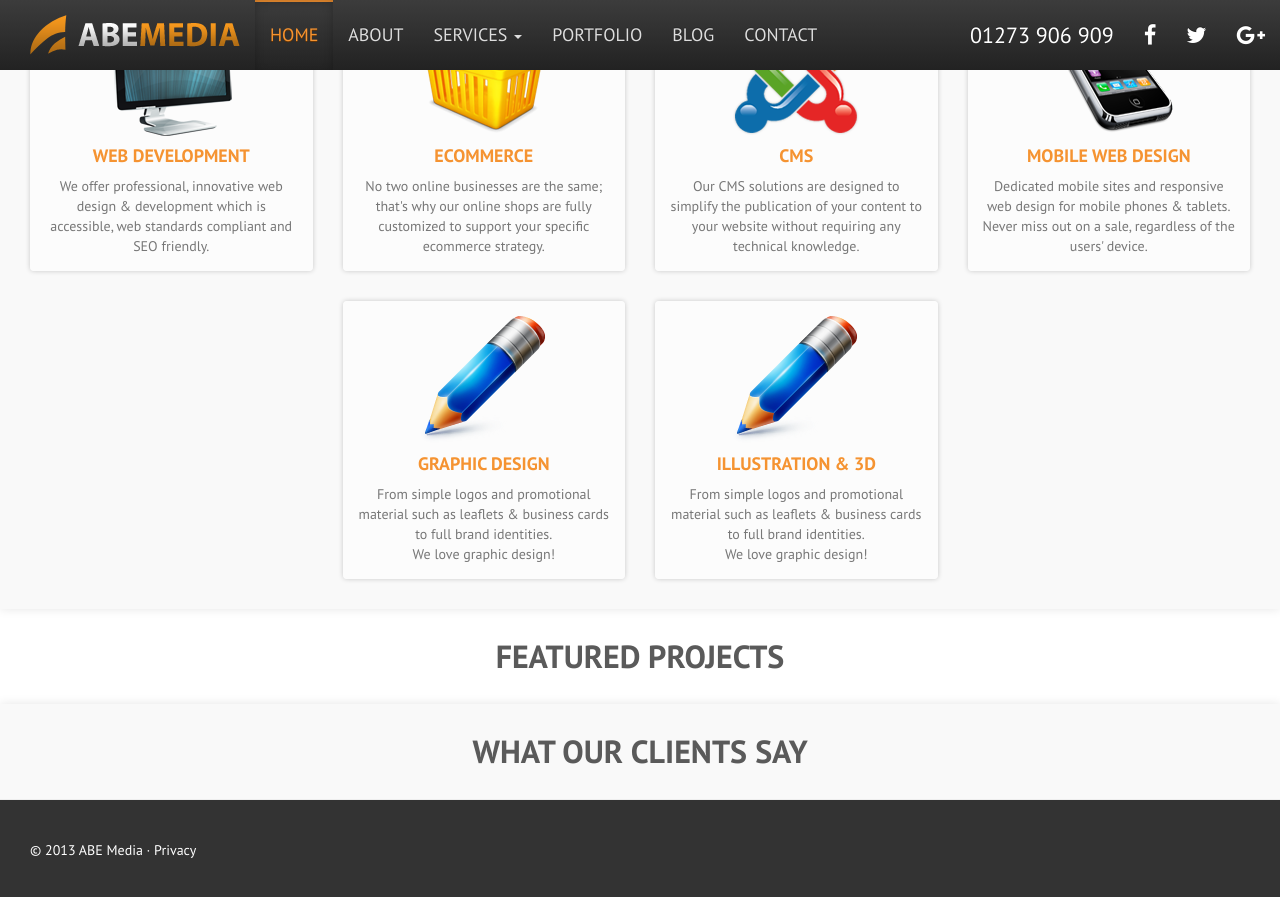
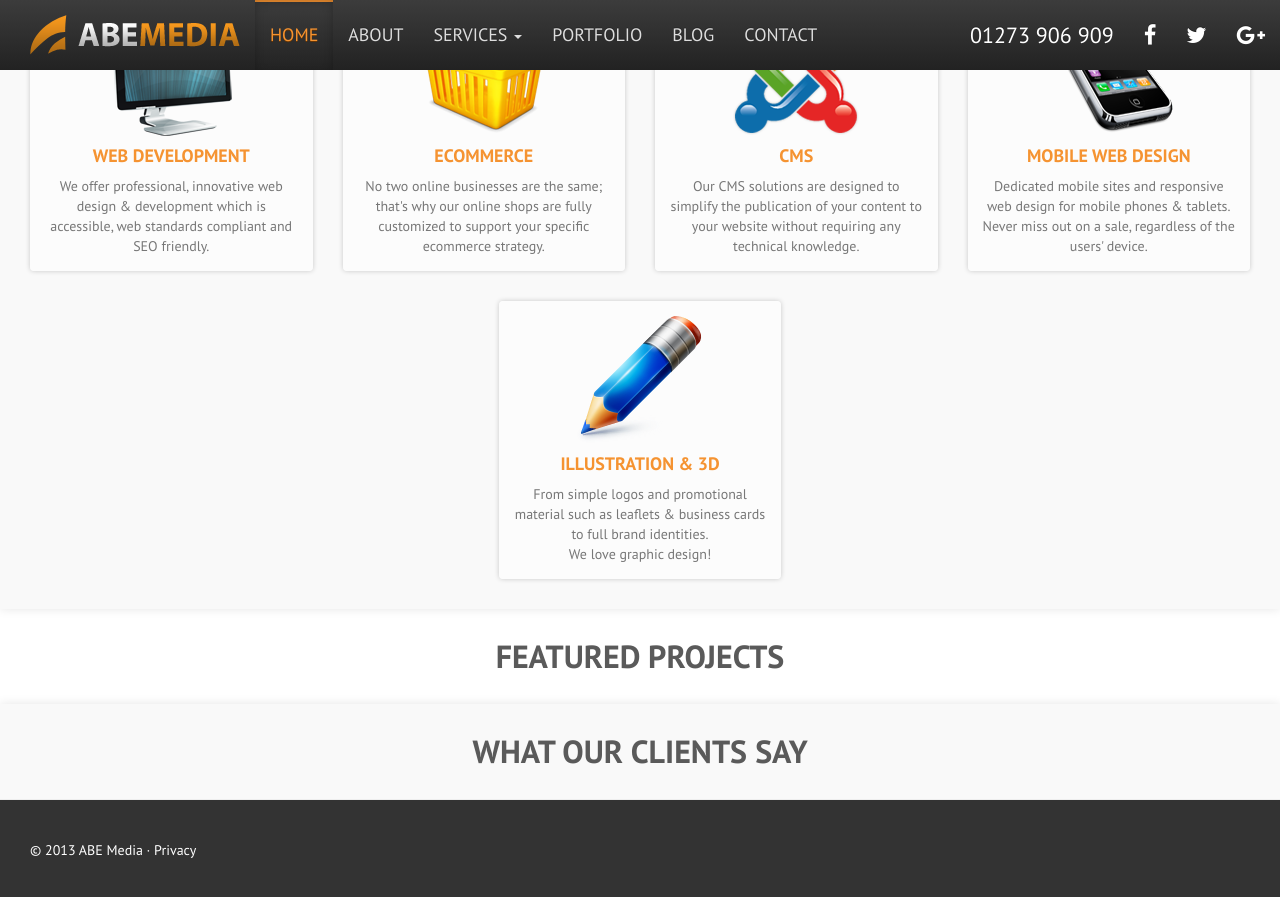
Before and after one commit to abemedia/abemedia.github.io, a Jekyll site: the page built from index.md, in a window 1280 px wide and 900 px high, scrolled down 764 px. Shown: the top 897 px of the window. Built offline with Jekyll 4.4.1, drawn with Linux system fonts in a browser that asks for light colours; nearby versions of some CDN libraries.

Commit message:
Update services.yml

```diff
--- a/_data/services.yml
+++ b/_data/services.yml
@@ -23,14 +23,8 @@
     image: /images/services/mobile-websites.png
     desc: "Dedicated mobile sites and responsive web design for mobile phones &amp; tablets. Never miss out on a sale, regardless of the users' device."
 -
-    title: Graphic Design
-    alias: graphic
-    url: graphic-design
+    title: Illustration & 3D
+    alias: illustration
+    url: illustration
     image: /images/services/graphic-design.png
     desc: "From simple logos and promotional material such as leaflets &amp; business cards to full brand identities.<br>We love graphic design!"
--
-    title: Illustration & 3D
-    alias: illustration-3d
-    url: illustration-3d
-    image: /images/services/graphic-design.png
-    desc: "From simple logos and promotional material such as leaflets &amp; business cards to full brand identities.<br>We love graphic design!"
```
